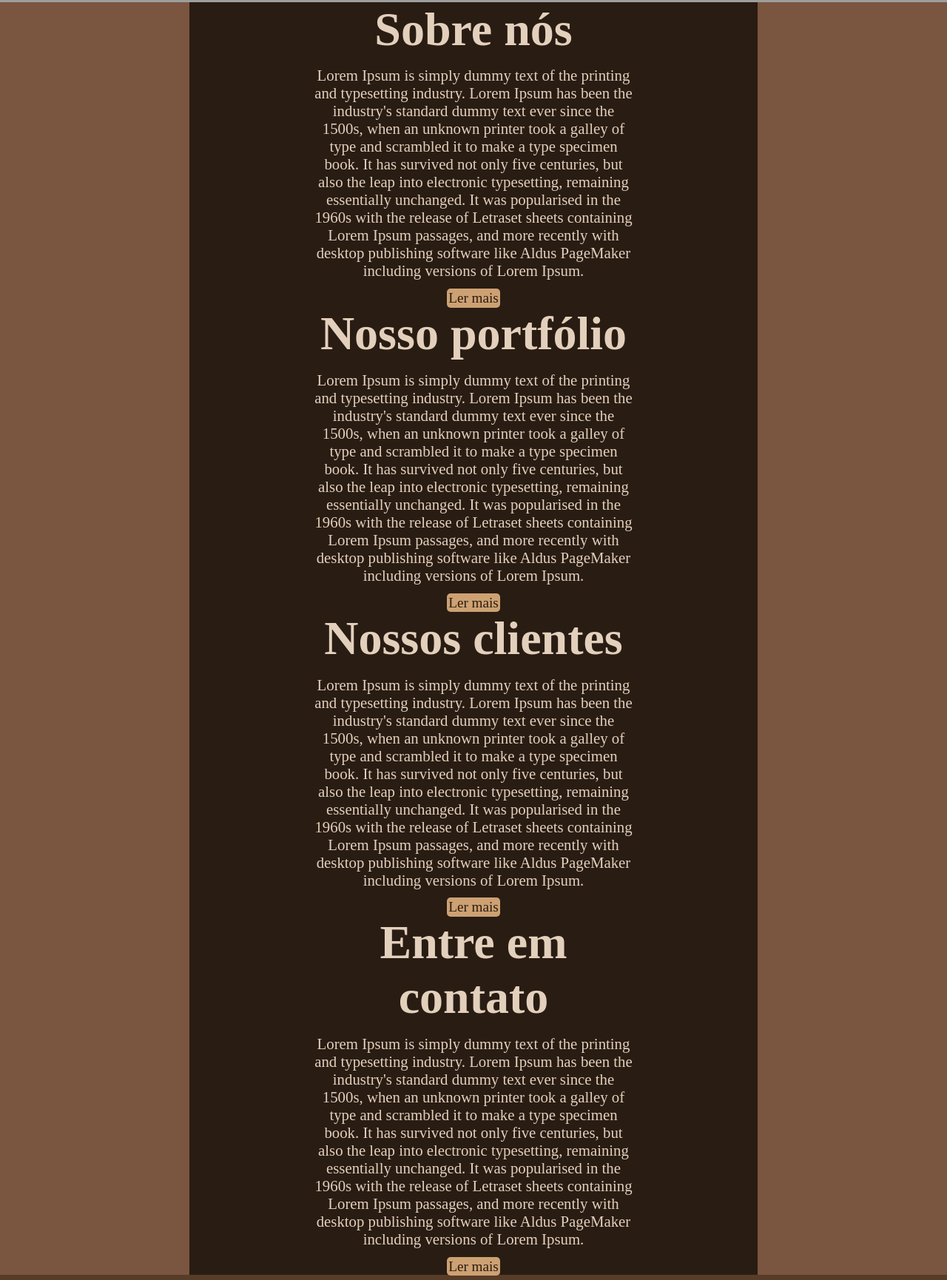
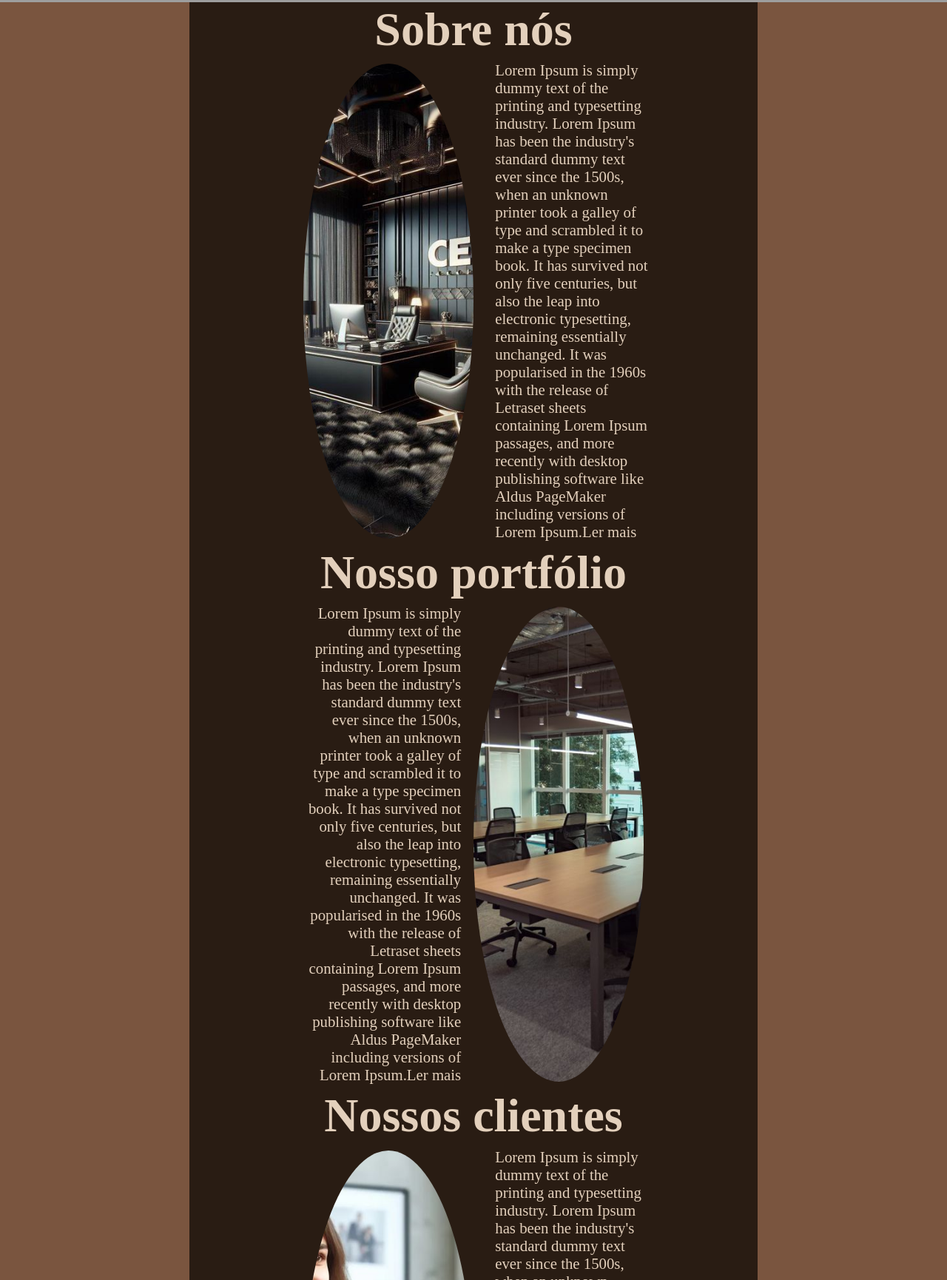
Before and after one commit to BrendonJoaoDEV/site_idesign, a plain HTML site: page site_arquitetura/index.html in a window 1280 px wide. Shown: the part 1070-2800 px from the top of the page at 74% size. Drawn offline with Linux system fonts and the light colour scheme; grey boxes are pictures that could not be loaded.

Commit message:
# 006 - Correções pós entrega - Site arquitetura - Início

```diff
--- a/site_arquitetura/css/estilo.css
+++ b/site_arquitetura/css/estilo.css
@@ -10,7 +10,7 @@ body {
 
 header {
     width: 100%;
-    height: 1000px;
+    height: 600px;
     overflow: hidden;
     display: block;
     background-image: url("/site_arquitetura/img/estacao.jpg");
@@ -19,11 +19,11 @@ header {
 }
 
 header h1 {
-
-    color: #0f0f0f;
+    color: #BCB19B;
+    text-shadow: 3px 3px 5px #090907;
+    text-align: center;
     font-size: 10rem;
-    text-align: center;
-    margin: 100px;
+    margin: 10%;
 }
 
 nav {
@@ -50,26 +50,15 @@ section {
     width: 60%;
     margin: auto;
     color: #E3D0BC;
-    text-align: center;
-}
-
-section a {
-    text-decoration: none;
-    font-size: 1.2rem;
-    color: #291c13;
-    background-color: #CDA172;
-    padding: 0.5%;
-    border-radius: 5px;
-}
-
-section a:hover {
-    background-color: #CCB18D;
-    transition: 0.5s;
 }
 
 article p {
     font-size: 1.3rem;
     margin: 3%;
+}
+span a {
+    text-decoration: none;
+    color: #E3D0BC;
 }
 
 label {
@@ -102,8 +91,14 @@ footer {
     z-index: 3;
 }
 
+.titulo {
+    font-size: 4rem;
+    color: #E3D0BC;
+    text-align: center;
+}
+
 .subtitulo {
-    font-size: 4rem;
+    font-size: 2rem;
     color: #E3D0BC;
     text-align: center;
 }
@@ -111,13 +106,18 @@ footer {
 .imagens-horizontais {
     display: flex;
     justify-content: center;
-
 }
 
 .imagens-horizontais img {
+    object-fit: cover;
     width: 50%;
-    object-fit: cover;
     margin: 2%;
+    border-radius: 1%;
+}
+
+
+.imagem-redonda {
+    border-radius: 50% !important;
 }
 
 .float-left {
@@ -126,13 +126,15 @@ footer {
 
 .float-left img {
     float: left;
+    object-fit: cover;
     width: 50%;
-    object-fit: cover;
     margin: 2% 5% 2% 0%;
+    border-radius: 1%;
 }
 
 .float-left article p {
     width: 100%;
+    text-align: left;
 }
 
 .float-right {
@@ -144,15 +146,19 @@ footer {
     width: 50%;
     object-fit: cover;
     margin: 2% 0% 2% 5%;
+    border-radius: 1%;
 }
 
 .float-right article p {
     width: 100%;
+    text-align: right;
 }
 
 .clear {
     clear: both;
 }
+
+
 
 .form-container {
     background-color: #3f352c;
@@ -184,3 +190,18 @@ footer {
     border-radius: 5px;
     margin: 2%;
 }
+
+/* Arrumar */
+/* .tarja-banner {
+    width: 100%;
+    background-color: #090907;
+    opacity: 0.7;
+} */
+
+#banner-home {
+    height: 1000px;
+}
+
+#banner-home h1 {
+    margin: 15%;
+}
--- a/site_arquitetura/index.html
+++ b/site_arquitetura/index.html
@@ -15,13 +15,15 @@
       <a href="clientes.html">Clientes</a>
       <a href="contato.html">Contato</a>
     </nav>
-    <header>
-      <h1>I-Design</h1>
-      <h1>Arquitetura Industrial</h1>
+    <header id="banner-home">
+      <div class="tarja-banner">
+        <h1>I-Design</h1>
+      </div>
     </header>
     <main>
-      <section>
-        <h3 class="subtitulo">Sobre nós</h3>
+      <h3 class="titulo">Sobre nós</h3>
+      <section class="float-left">
+        <img src="img/home1.jpeg" alt="" class="imagem-redonda">
         <article>
           <p>
             Lorem Ipsum is simply dummy text of the printing and typesetting
@@ -32,13 +34,12 @@
             remaining essentially unchanged. It was popularised in the 1960s
             with the release of Letraset sheets containing Lorem Ipsum passages,
             and more recently with desktop publishing software like Aldus
-            PageMaker including versions of Lorem Ipsum.
+            PageMaker including versions of Lorem Ipsum.<span><a href="sobre.html">Ler mais</a></span>
           </p>
         </article>
-        <a href="sobre.html">Ler mais</a>
       </section>
-      <section>
-        <h3 class="subtitulo">Nosso portfólio</h3>
+      <h3 class="titulo">Nosso portfólio</h3>
+      <section class="float-right">
         <article>
           <p>
             Lorem Ipsum is simply dummy text of the printing and typesetting
@@ -49,13 +50,14 @@
             remaining essentially unchanged. It was popularised in the 1960s
             with the release of Letraset sheets containing Lorem Ipsum passages,
             and more recently with desktop publishing software like Aldus
-            PageMaker including versions of Lorem Ipsum.
+            PageMaker including versions of Lorem Ipsum.<span><a href="portfolio.html">Ler mais</a></span>
           </p>
         </article>
-        <a href="portfolio.html">Ler mais</a>
+        <img src="img/home2.jpeg" alt="" class="imagem-redonda">
       </section>
-      <section>
-        <h3 class="subtitulo">Nossos clientes</h3>
+      <h3 class="titulo">Nossos clientes</h3>
+      <section class="float-left">
+        <img src="img/home3.jpeg" alt="" class="imagem-redonda">
         <article>
           <p>
             Lorem Ipsum is simply dummy text of the printing and typesetting
@@ -66,13 +68,12 @@
             remaining essentially unchanged. It was popularised in the 1960s
             with the release of Letraset sheets containing Lorem Ipsum passages,
             and more recently with desktop publishing software like Aldus
-            PageMaker including versions of Lorem Ipsum.
+            PageMaker including versions of Lorem Ipsum.<span><a href="clientes.html">Ler mais</a></span>
           </p>
         </article>
-        <a href="clientes.html">Ler mais</a>
       </section>
-      <section>
-        <h3 class="subtitulo">Entre em contato</h3>
+      <h3 class="titulo">Entre em contato</h3>
+      <section class="float-right">
         <article>
           <p>
             Lorem Ipsum is simply dummy text of the printing and typesetting
@@ -83,10 +84,10 @@
             remaining essentially unchanged. It was popularised in the 1960s
             with the release of Letraset sheets containing Lorem Ipsum passages,
             and more recently with desktop publishing software like Aldus
-            PageMaker including versions of Lorem Ipsum.
+            PageMaker including versions of Lorem Ipsum.<span><a href="contato.html">Ler mais</a></span>
           </p>
         </article>
-        <a href="contato.html">Ler mais</a>
+        <img src="img/home4.jpeg" alt="" class="imagem-redonda">
       </section>
     </main>
     <footer>
```
Also changed, not shown: site_arquitetura/clientes.html (+5 -4 lines), site_arquitetura/contato.html (+4 -3 lines), site_arquitetura/portfolio.html (+9 -16 lines), site_arquitetura/sobre.html (+6 -6 lines), site_arquitetura/img/cliente1.jpeg (added), site_arquitetura/img/cliente2.jpeg (added), site_arquitetura/img/cliente3.jpeg (added), site_arquitetura/img/facebook.png (added), site_arquitetura/img/facebook.svg (added), site_arquitetura/img/home1.jpeg (added), site_arquitetura/img/home2.jpeg (added), site_arquitetura/img/home3.jpeg (added), site_arquitetura/img/home4.jpeg (added), site_arquitetura/img/instagram.png (added), 3 more files.
